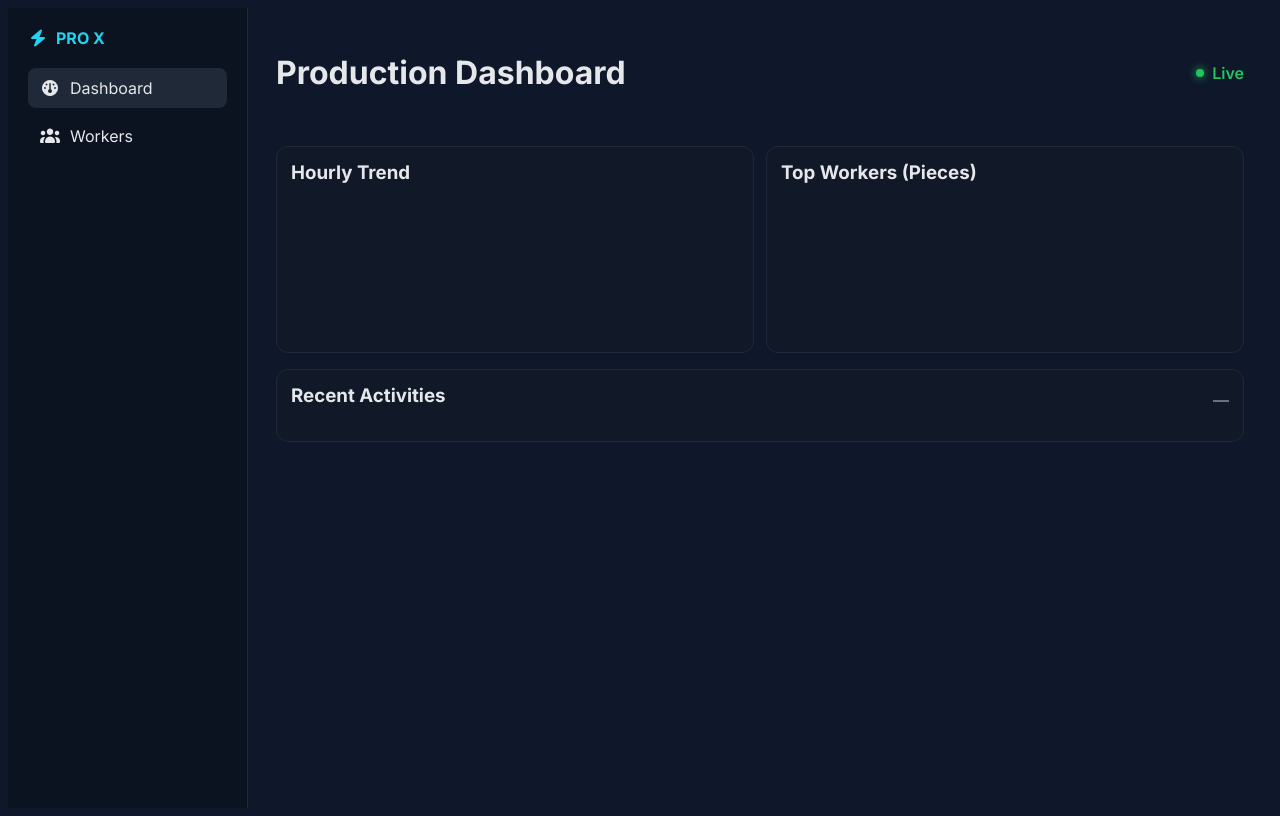
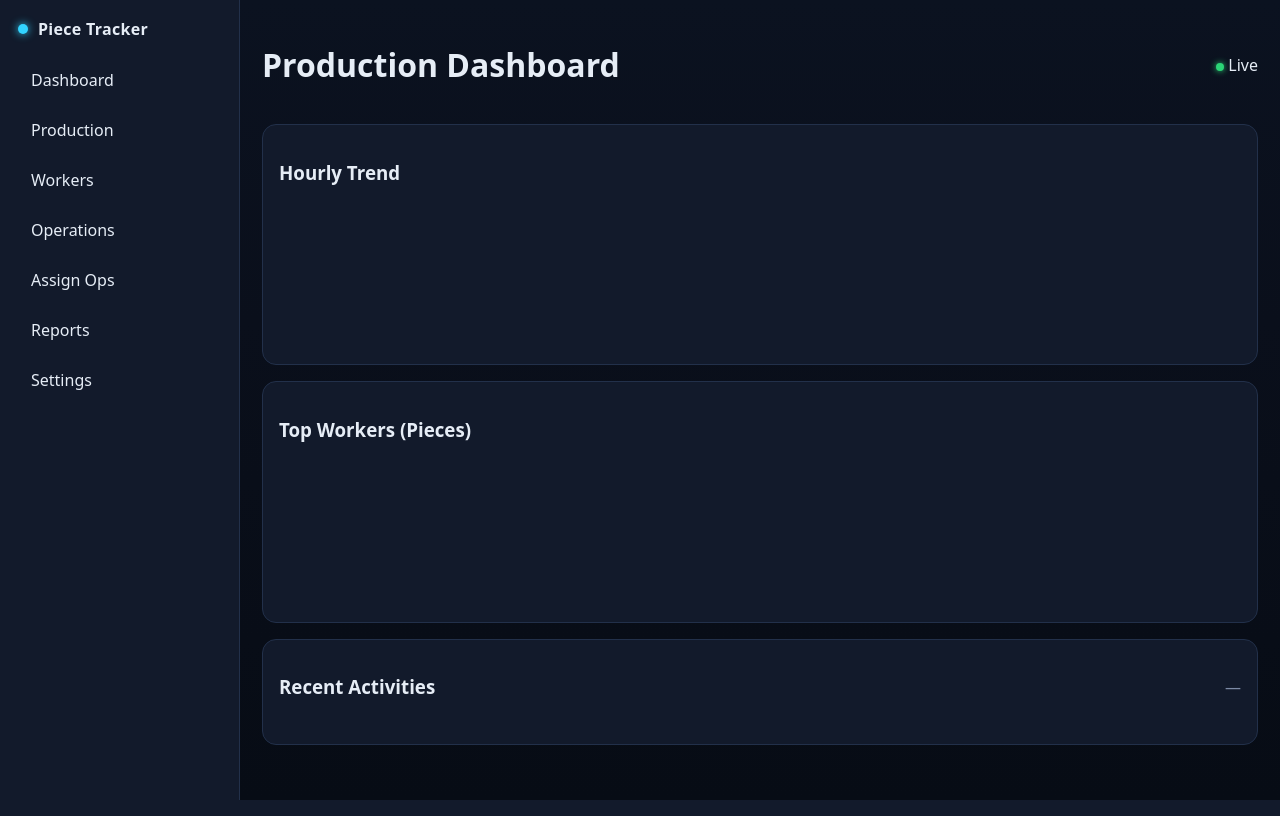
Before and after one commit to Sachinsuthar17/WorkerTracker, a Flask app: page / in a window 1280 px wide. Run offline with Flask 3, Linux system fonts and the light colour scheme; data that the repository does not hold is empty; some libraries are stand-ins or nearby versions.

Commit message:
Code Changed

```diff
--- a/templates/layout.html
+++ b/templates/layout.html
@@ -1,67 +1,60 @@
 <!doctype html>
 <html lang="en">
 <head>
-  <meta charset="utf-8">
-  <title>PRO X – Production</title>
-  <meta name="viewport" content="width=device-width,initial-scale=1">
-  <link rel="preconnect" href="https://fonts.googleapis.com">
-  <link rel="preconnect" href="https://fonts.gstatic.com" crossorigin>
-  <link href="https://fonts.googleapis.com/css2?family=Inter:wght@400;600;700&display=swap" rel="stylesheet">
-  <link rel="stylesheet" href="https://cdn.jsdelivr.net/npm/modern-css-reset/dist/reset.min.css">
-  <link rel="stylesheet" href="https://cdn.jsdelivr.net/npm/@fortawesome/fontawesome-free/css/all.min.css">
+  <meta charset="utf-8"/>
+  <title>Piece Tracker</title>
+  <meta name="viewport" content="width=device-width, initial-scale=1"/>
+  <link rel="icon" href="data:,">
   <style>
-    :root{--bg:#0f172a;--card:#111827;--muted:#94a3b8;--text:#e5e7eb;--brand:#22d3ee;--ok:#22c55e;--warn:#f59e0b;--err:#ef4444;}
-    body{font-family:Inter,system-ui,Segoe UI,Roboto,Arial,sans-serif;background:var(--bg);color:var(--text);}
-    .app{display:grid;grid-template-columns:240px 1fr;min-height:100vh;}
-    .sidebar{background:#0b1220;border-right:1px solid #1f2937;padding:20px}
-    .brand{display:flex;gap:8px;align-items:center;font-weight:700;margin-bottom:20px;color:var(--brand)}
-    .menu{display:flex;flex-direction:column;gap:8px}
-    .menu a{color:var(--text);text-decoration:none;padding:10px 12px;border-radius:8px;display:flex;gap:10px;align-items:center}
-    .menu a.active,.menu a:hover{background:#1f2937}
-    main{padding:24px 28px}
-    .page-header{display:flex;justify-content:space-between;align-items:center;margin-bottom:16px}
-    .live-indicator{display:inline-flex;align-items:center;gap:8px;color:#22c55e;font-weight:600}
-    .live-dot{width:8px;height:8px;border-radius:50%;background:#22c55e;box-shadow:0 0 8px #22c55e}
-    .stats-grid{display:grid;grid-template-columns:repeat(4,minmax(0,1fr));gap:12px}
-    .stat{background:var(--card);border:1px solid #1f2937;border-radius:12px;padding:14px}
-    .stat h4{font-size:12px;color:var(--muted);margin:0 0 8px}
-    .stat .v{font-size:22px;font-weight:700}
-    .grid{display:grid;grid-template-columns:1fr 1fr;gap:12px;margin-top:16px}
-    .card{background:var(--card);border:1px solid #1f2937;border-radius:12px;padding:14px}
-    .card h3{margin:0 0 10px}
-    .activities{display:flex;flex-direction:column;gap:10px;max-height:420px;overflow:auto}
-    .activity{display:grid;grid-template-columns:120px 1fr 110px 120px 90px;gap:8px;padding:10px;border:1px solid #1f2937;border-radius:10px;background:#0f1627}
-    .muted{color:var(--muted)}
-    input,select,button{background:#0f1627;border:1px solid #334155;border-radius:8px;color:var(--text);padding:10px 12px;font:inherit}
-    button{cursor:pointer}
-    table{width:100%;border-collapse:collapse}
-    th,td{padding:8px;border-bottom:1px solid #1f2937;text-align:left}
-    @media (max-width:1000px){
-      .app{grid-template-columns:1fr}
-      .sidebar{display:none}
-      .stats-grid{grid-template-columns:repeat(2,minmax(0,1fr))}
-      .grid{grid-template-columns:1fr}
-      .activity{grid-template-columns:100px 1fr}
+    :root {
+      --bg:#0b1220; --panel:#121a2b; --muted:#7c8aa5; --text:#e6edf6; --accent:#32d4ff; --ok:#1f9d5a; --warn:#f5a524;
+      --danger:#ff5d5d; --border:#22304a;
     }
+    * { box-sizing: border-box; }
+    body { margin:0; font-family: system-ui, -apple-system, Segoe UI, Roboto, Arial, "Noto Sans", sans-serif; color:var(--text); background:linear-gradient(180deg,#0b1220,#0a0f1b 40%, #070c15); }
+    a { color: var(--accent); text-decoration: none; }
+    .shell { display:grid; grid-template-columns: 240px 1fr; min-height:100vh; }
+    .sidebar { background:var(--panel); border-right:1px solid var(--border); padding:18px; position:sticky; top:0; height:100vh; }
+    .brand { font-weight:700; letter-spacing:.3px; display:flex; align-items:center; gap:10px; }
+    .brand-dot { width:10px; height:10px; border-radius:50%; background:var(--accent); box-shadow:0 0 8px var(--accent); }
+    nav { margin-top:18px; display:flex; flex-direction:column; gap:6px; }
+    .menu-link { display:block; padding:10px 12px; border-radius:10px; color:var(--text); border:1px solid transparent; }
+    .menu-link:hover { background:#0c1528; border-color:var(--border); }
+    .content { padding:22px; }
+    .page-header { display:flex; align-items:center; justify-content:space-between; margin-bottom:16px; }
+    .card { background:var(--panel); border:1px solid var(--border); border-radius:14px; padding:16px; }
+    .muted { color:var(--muted); }
+    .btn { background:var(--accent); color:#00131a; border:0; padding:9px 12px; border-radius:10px; font-weight:600; cursor:pointer; }
+    .btn.secondary { background:#0f233b; color:var(--text); border:1px solid var(--border); }
+    table { width:100%; border-collapse: collapse; }
+    th, td { padding:10px 8px; border-bottom:1px solid var(--border); }
+    th { text-align:left; color:#aab7d1; font-weight:600; }
+    .grid { display:grid; gap:16px; }
+    @media (min-width: 900px){ .grid.cols-3 { grid-template-columns: repeat(3, 1fr); } .grid.cols-2 { grid-template-columns: repeat(2, 1fr);} }
+    .kpi { font-size:30px; font-weight:800; letter-spacing:.2px; }
+    .pill { display:inline-flex; gap:8px; align-items:center; background:#0e1d33; border:1px solid var(--border); padding:6px 10px; border-radius:999px; color:var(--muted); }
+    .row { display:flex; gap:10px; align-items:center; flex-wrap:wrap; }
+    input, select { background:#0c1528; border:1px solid var(--border); color:var(--text); border-radius:10px; padding:9px 10px; }
+    .right { text-align:right; }
+    .live-dot { width:8px; height:8px; border-radius:50%; background:#2bd576; box-shadow:0 0 6px #2bd576; display:inline-block; }
+    .code { font-family: ui-monospace, SFMono-Regular, Menlo, Consolas, monospace; }
   </style>
-  <script src="https://cdn.jsdelivr.net/npm/chart.js"></script>
 </head>
 <body>
-  <div class="app">
+  <div class="shell">
     <aside class="sidebar">
-      <div class="brand"><i class="fa-solid fa-bolt"></i> PRO X</div>
-      <nav class="menu">
-        <a href="{{ url_for('dashboard') }}" class="{% if request.endpoint=='dashboard' %}active{% endif %}">
-          <i class="fa-solid fa-gauge"></i> Dashboard
-        </a>
-        <a href="{{ url_for('workers') }}" class="{% if request.endpoint=='workers' %}active{% endif %}">
-          <i class="fa-solid fa-users"></i> Workers
-        </a>
-        <!-- the following pages are placeholders only (no Flask routes in app.py):
-             operations.html, reports.html, settings.html, assign_operation.html -->
+      <div class="brand"><span class="brand-dot"></span> Piece Tracker</div>
+      <nav>
+        <a href="{{ url_for('dashboard') }}" class="menu-link">Dashboard</a>
+        <a href="{{ url_for('production') }}" class="menu-link">Production</a>
+        <a href="{{ url_for('workers') }}" class="menu-link">Workers</a>
+        <a href="{{ url_for('operations_page') }}" class="menu-link">Operations</a>
+        <a href="{{ url_for('assign_operations') }}" class="menu-link">Assign Ops</a>
+        <a href="{{ url_for('reports') }}" class="menu-link">Reports</a>
+        <a href="{{ url_for('settings') }}" class="menu-link">Settings</a>
       </nav>
     </aside>
-    <main>
+    <main class="content">
       {% block content %}{% endblock %}
     </main>
   </div>
```
